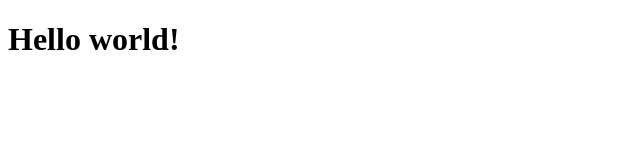
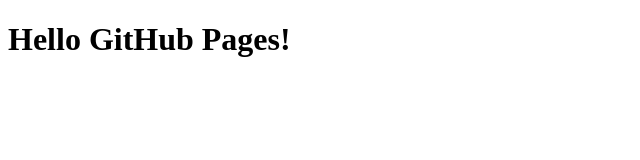
Before and after one commit to AbdullahAlazzani/aalazzani.github.io, a plain HTML site: page index.html in a window 1280 px wide. Shown: the whole page, without its empty margins (0-640 px from the left). Drawn offline with Linux system fonts and the light colour scheme.

Commit message:
Update index.html

```diff
--- a/index.html
+++ b/index.html
@@ -4,6 +4,6 @@
 <title> Hello GitHub Pages!</title>
 </head>
 <body>
-<h1>Hello world!</h1>
+<h1>Hello GitHub Pages!</h1>
 </body>
 </html>
```
